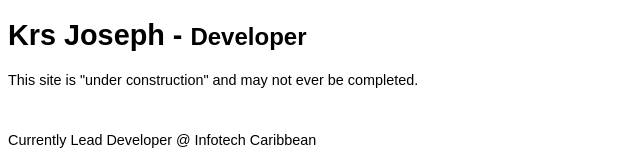
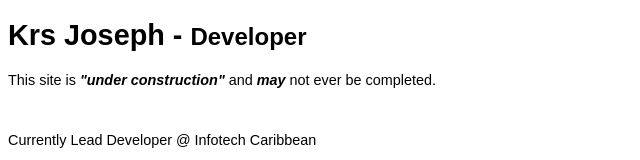
Before and after one commit to krsjoseph/krsjoseph.com, a website: page public/index.html in a window 1280 px wide. Shown: the top 160 px of the page, without its empty margins (0-640 px from the left). Drawn offline with Linux system fonts and the light colour scheme.

Commit message:
Add em(phaisis)

```diff
--- a/public/index.html
+++ b/public/index.html
@@ -21,7 +21,7 @@ is always looking to solve new complex challenges with his technological smarts.
     }
   </style>
   <h1>Krs Joseph - <small>Developer</small></h1>
-<p>This site is "under construction" and may not ever be completed.</p>
+  <p>This site is <em><b>"under construction"</b></em> and <em><b>may</b></em> not ever be completed.</p>
   <img src="./under_construction.gif" alt="">
   <p>Currently Lead Developer @ Infotech Caribbean</p>
   <p>
```
Lines whose indentation alone changed are shown as unchanged.
